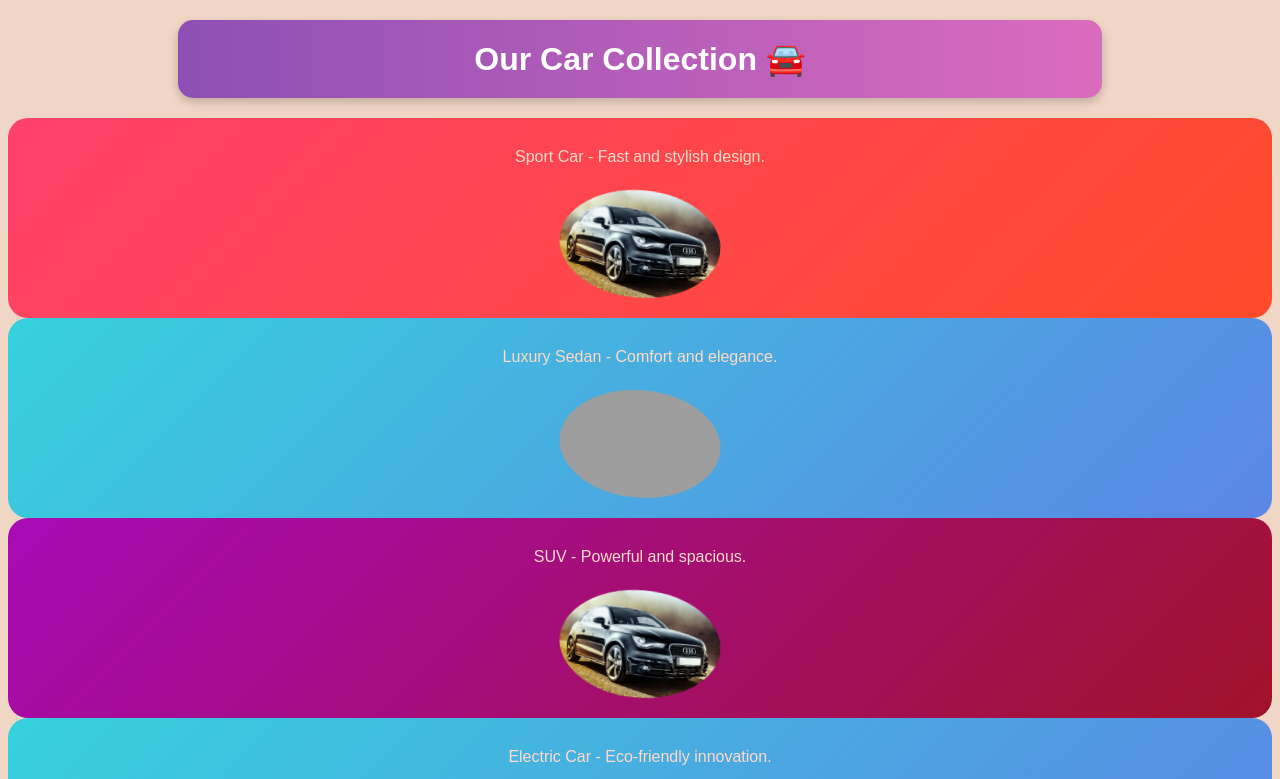
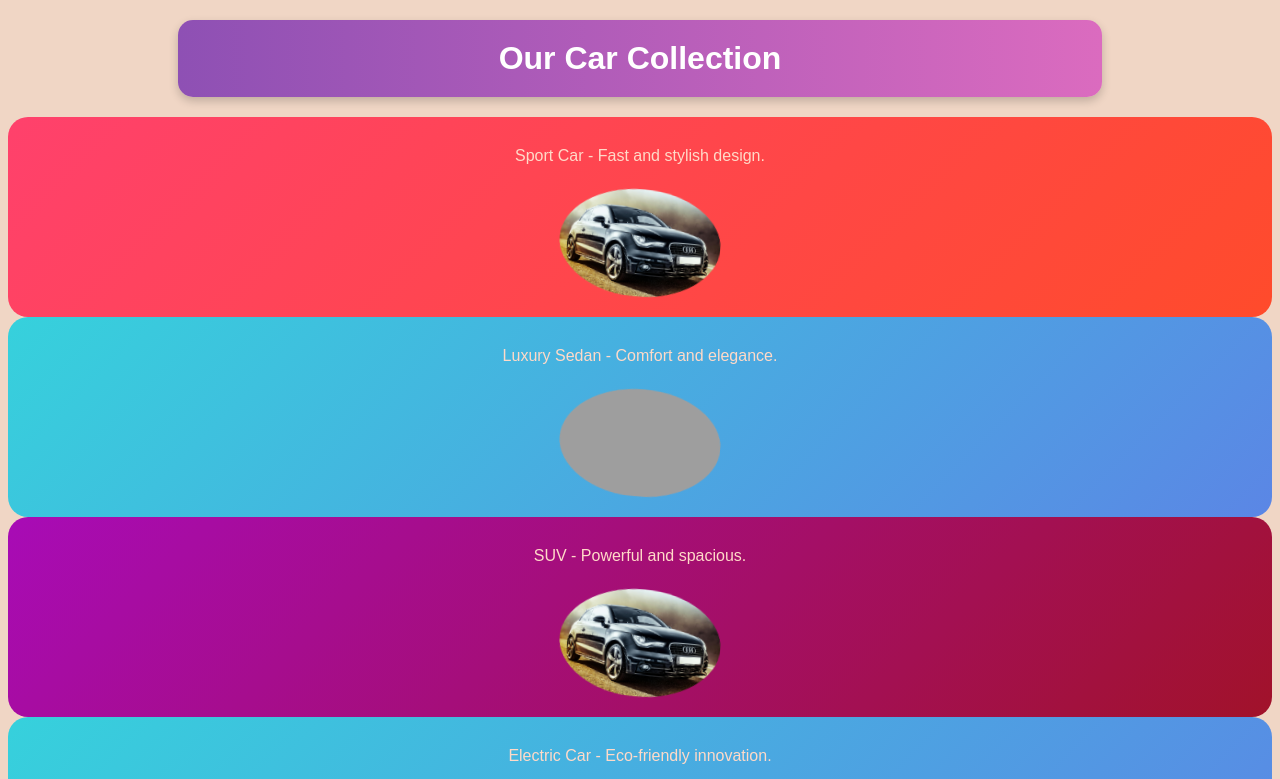
Before and after one commit to malak-omar-code/Topppings2, a plain HTML site: page cars.html in a window 1280 px wide. Shown: the top 779 px of the page. Drawn offline with Linux system fonts and the light colour scheme; grey boxes are pictures that could not be loaded.

Commit message:
Update cars.html

```diff
--- a/cars.html
+++ b/cars.html
@@ -7,7 +7,7 @@
   <link rel="stylesheet" href="style.css">
 </head>
 <body>
-  <h1>Our Car Collection 🚘</h1>
+  <h1>Our Car Collection </h1>
     <div class="car-contianer">
     <div class="car-card">
       <p>Sport Car - Fast and stylish design.</p>
@@ -52,4 +52,5 @@
 
   <a href="index.html" class="btn">⬅ Back to Home</a>
 </body>
+
 </html>
```
